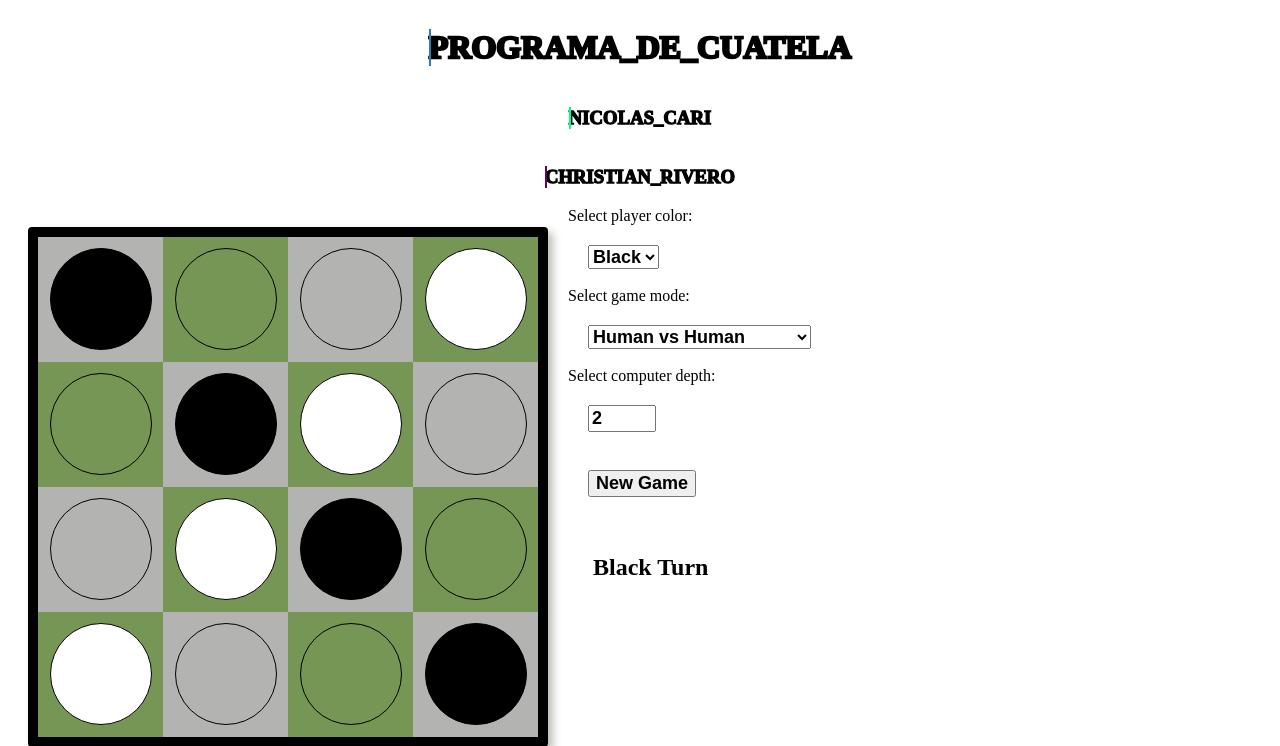
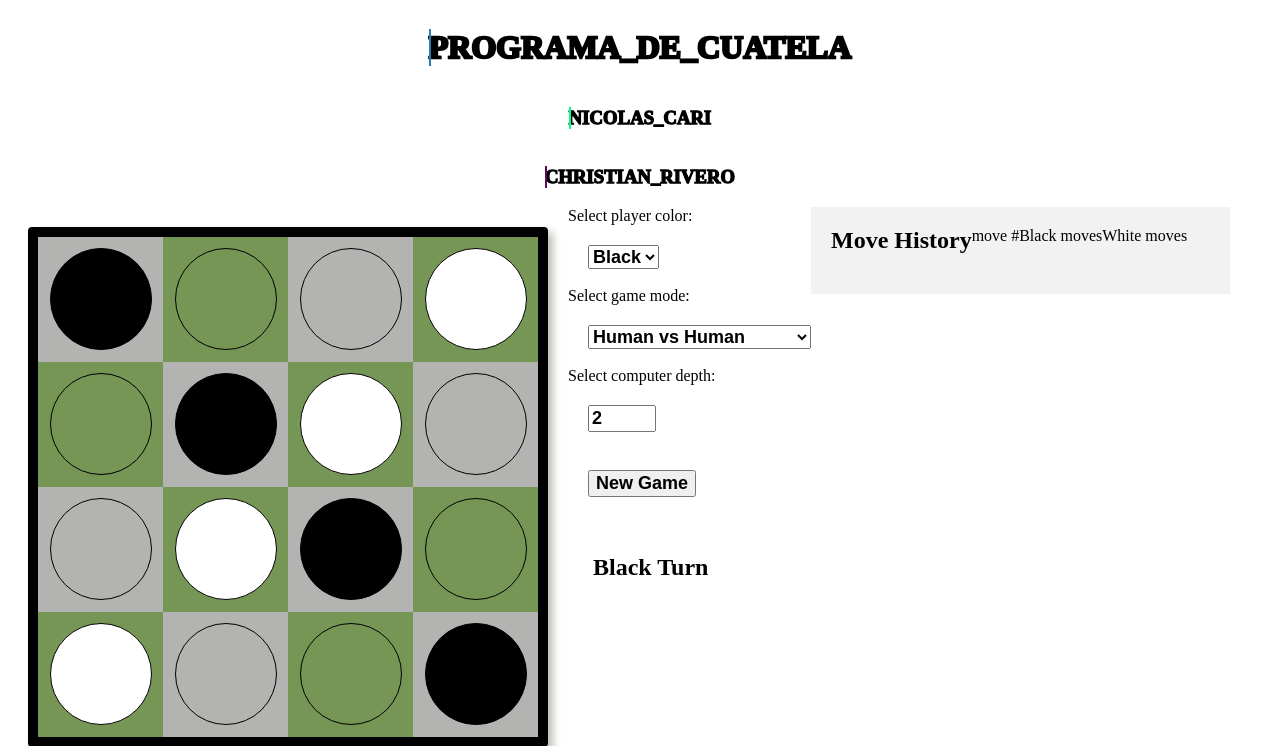
Before and after one commit to DwijanX/CuatelaInteligente, a Flask app: page / in a window 1280 px wide. Shown: the top 746 px of the page. Run offline with Flask 2, Linux system fonts and the light colour scheme.

Commit message:
adding moves history

```diff
--- a/Src/app.py
+++ b/Src/app.py
@@ -39,9 +39,9 @@ def start_game():
     if(mode == "Computer vs Computer"):
         gameStart.createPlayers(True,True)
     if(mode == "Human vs Computer"):
-        if(color == "Black"):
+        if(color == "black"):
             gameStart.createPlayers(False,True)
-        if(color == "White"):
+        if(color == "white"):
             gameStart.createPlayers(True,False)
 
     gameStart.depthAi = depth
--- a/Src/static/css/style.css
+++ b/Src/static/css/style.css
@@ -226,3 +226,25 @@ h1::before{
     width: 100%;
   }
 }
+
+.moveHistory {
+  background-color: #f2f2f2;
+  padding: 20px;
+  display: flex;
+  width: 30%;
+}
+
+.moveHistory h2 {
+  margin-top: 0;
+}
+
+.moveList {
+  display: inline-block;
+  margin: 0;
+  padding: 0;
+  list-style-type: none;
+}
+
+.moveList li {
+  margin-bottom: 5px;
+}
--- a/Src/static/scripts/movement.js
+++ b/Src/static/scripts/movement.js
@@ -9,7 +9,10 @@ let movement = 'actual';
 
 let serverOriginCoords
 let serverNextCoords
+
 let turn = 1
+let turnNumber = 1
+let turnText = document.querySelector('#turn')
 
 const squares = document.querySelectorAll('.square');
 const startButton = document.querySelector('#startButton');
@@ -108,6 +111,8 @@ function sendMoves(){
 }
 
 function movePiece() {
+  const moveListItem = document.createElement('li');
+
   var originCoords = [serverOriginCoords[1], serverOriginCoords[0]]; //server gives YX values
   var nextCoords = [serverNextCoords[1], serverNextCoords[0]]; //server gives YX values
   var originPiece = document.querySelector('[data-position="' + originCoords[0] + '-' + originCoords[1] + '"]');
@@ -117,17 +122,31 @@ function movePiece() {
   var temp = originPiece.innerHTML;
   originPiece.innerHTML = NextPiece.innerHTML;
   NextPiece.innerHTML = temp;
+
+  moveListItem.textContent = `${columnLetters[originCoords[0]]}${originCoords[1] + 1} to ${columnLetters[nextCoords[0]]}${nextCoords[1] + 1}`;
+
+  console.log(turnNumber)
+  if(turn == 1){
+    const turnNumberNode = document.createTextNode(turnNumber);
+    document.querySelector('#moveNumbers').appendChild(turnNumberNode);
+    document.querySelector('#blackMoves').appendChild(moveListItem);
+  }
+  else{
+    document.querySelector('#whiteMoves').appendChild(moveListItem);
+    turnNumber += 1
+  }
+  document.querySelector('.moveHistory').scrollTop = document.querySelector('.moveHistory').scrollHeight;
 }
 
 function updateTurn() {
   var turnText = document.getElementById("turn");
   if(turn == 1){
-    turnText.innerHTML = "White Turn";
+    turnText.innerHTML = "Black Turn";
     turn = 2;
   }
   else{
-    turnText.innerHTML = "Black Turn";
-    turn = 2;
+    turnText.innerHTML = "White Turn";
+    turn = 1;
   }
 }
 
--- a/Src/templates/index.html
+++ b/Src/templates/index.html
@@ -95,6 +95,12 @@
         <div id="moveTo"></div>
         <div id="turn">Black Turn</div>
       </div>
+      <div class="moveHistory">
+        <h2>Move History</h2>
+        <ul id="moveNumbers" class="moveList"> move #</ul>
+        <ul id="blackMoves" class="moveList">Black moves</ul>
+        <ul id="whiteMoves" class="moveList">White moves</ul>
+      </div>
     </div>
       <script src="{{ url_for('static', filename='scripts/movement.js') }}"></script>
 </body>
```
Lines whose indentation alone changed are shown as unchanged.
